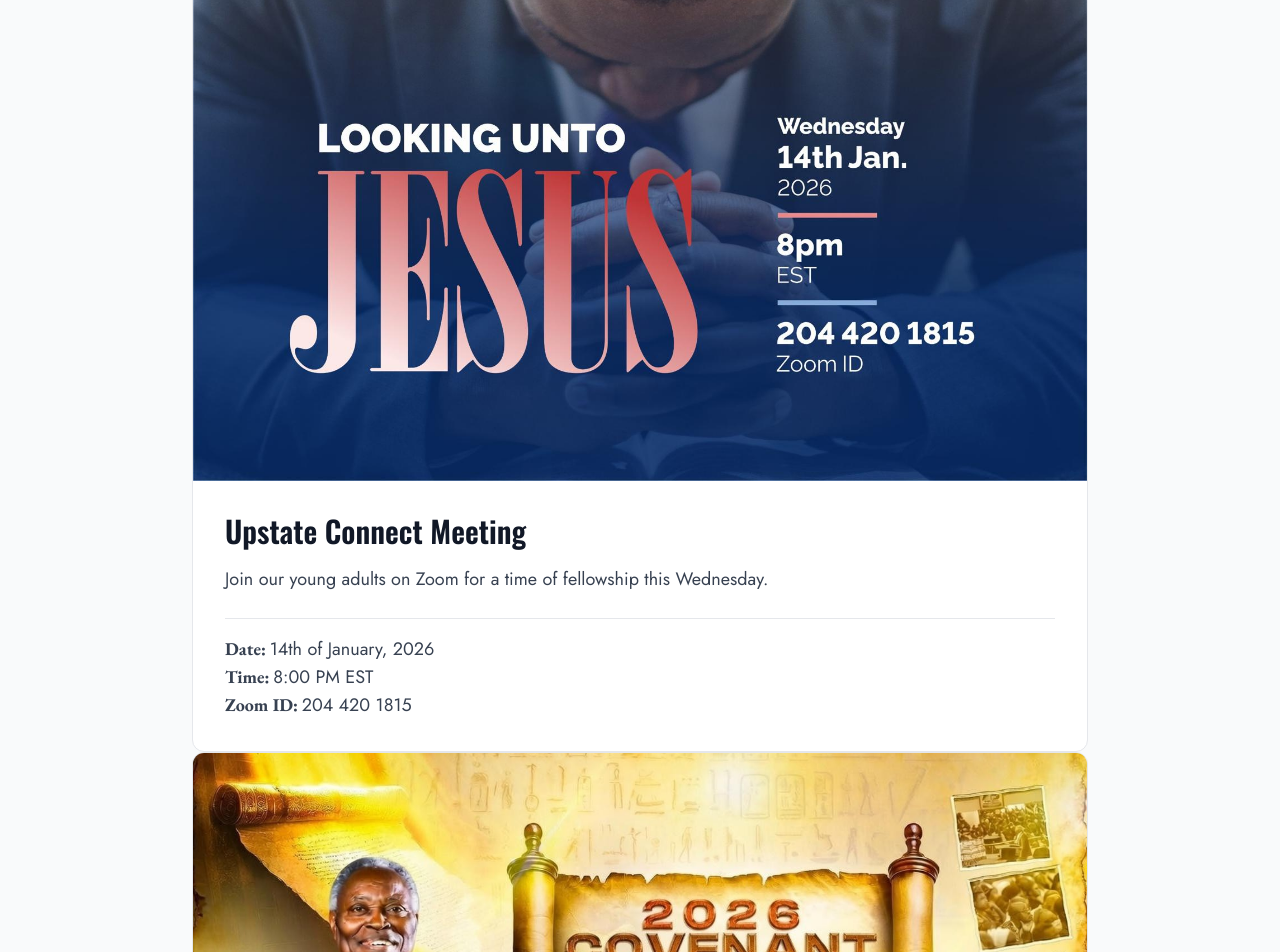
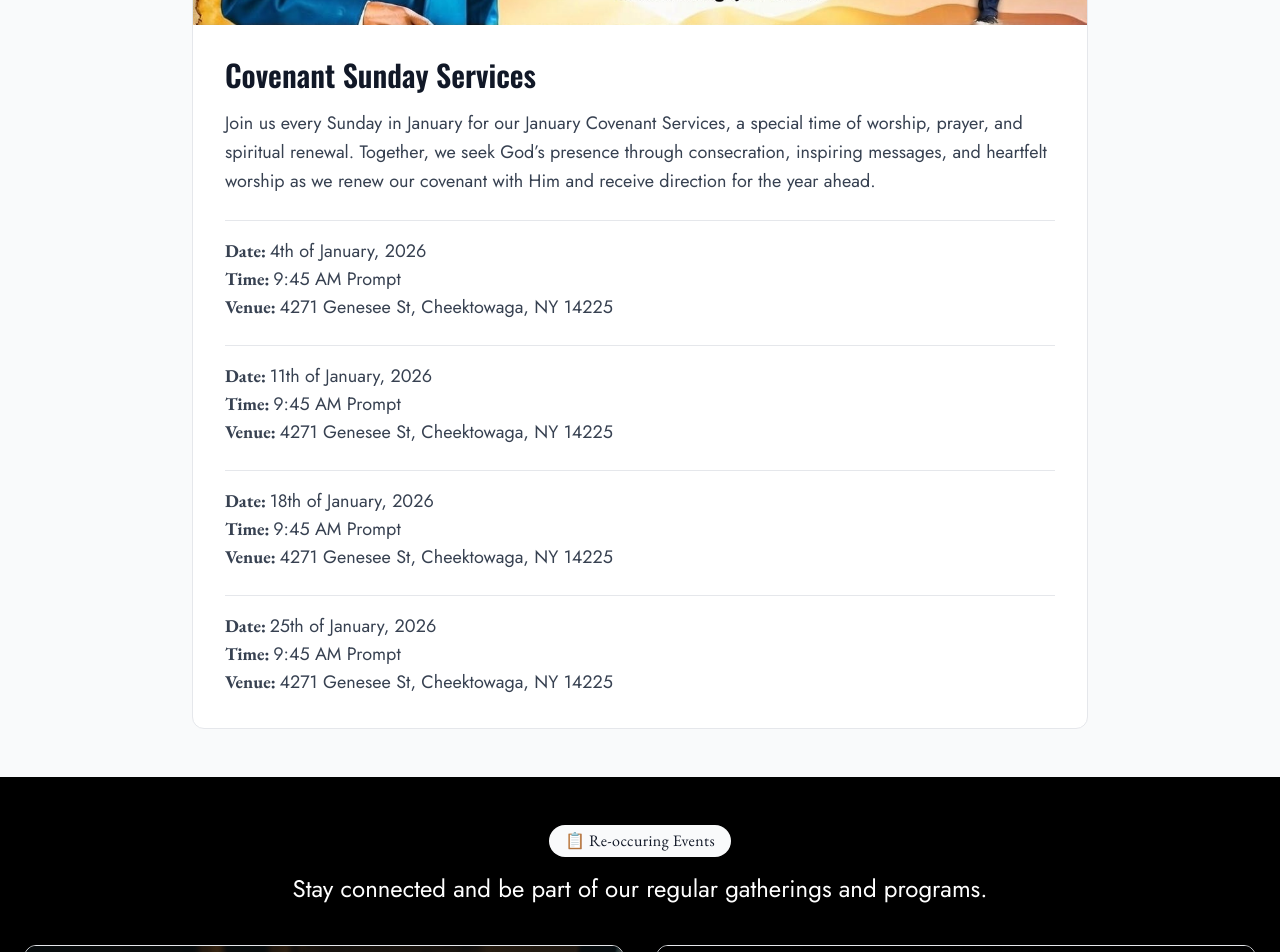
Before and after one commit to ezeamiipaul/dlbcbuffalo, a website: page index.html in a window 1280 px wide. Shown: the part 2985-3937 px from the top of the page. Drawn offline with nearby package versions, Linux system fonts and the light colour scheme.

Commit message:
Removed young adult meeting from upcoming events

```diff
--- a/index.html
+++ b/index.html
@@ -520,38 +520,6 @@
         Upcoming Events
       </h2>
 
-          <!-- EVENTS CONTAINER -->
-      <div class="max-w-4xl mx-auto bg-white rounded-xl border border-gray-200 overflow-hidden">
-
-        <!--GRAPHIC -->
-        <img
-          src="./Pics/young.jpg"
-          alt="Upstate Connect Flyer"
-          class="w-full h-auto object-cover"
-        />
-
-        <!-- EVENT DETAILS -->
-        <div class="p-6 md:p-8">
-
-          <!-- EVENT TITLE -->
-          <h3 class="font-impact text-2xl md:text-3xl font-semibold text-gray-900 mb-4">
-            Upstate Connect Meeting
-          </h3>
-
-          <!-- DESCRIPTION -->
-          <p class="font-jost text-gray-700 text-lg mb-6 leading-relaxed">
-            Join our young adults on Zoom for a time of fellowship this Wednesday.
-          </p>
-
-          <!-- VENUE -->
-            <div class="mt-6 pt-4 border-t border-gray-200 text-lg text-gray-700">
-            <strong>Date:</strong> <span class="font-jost">14th of January, 2026</span> <br>
-            <strong>Time:</strong> <span class="font-jost">8:00 PM EST</span> <br>
-            <strong>Zoom ID:</strong> <span class="font-jost">204 420 1815</span>
-            </div>
-        </div>
-      </div>
-
       <!-- EVENTS CONTAINER -->
       <div class="max-w-4xl mx-auto bg-white rounded-xl border border-gray-200 overflow-hidden">
 
```
